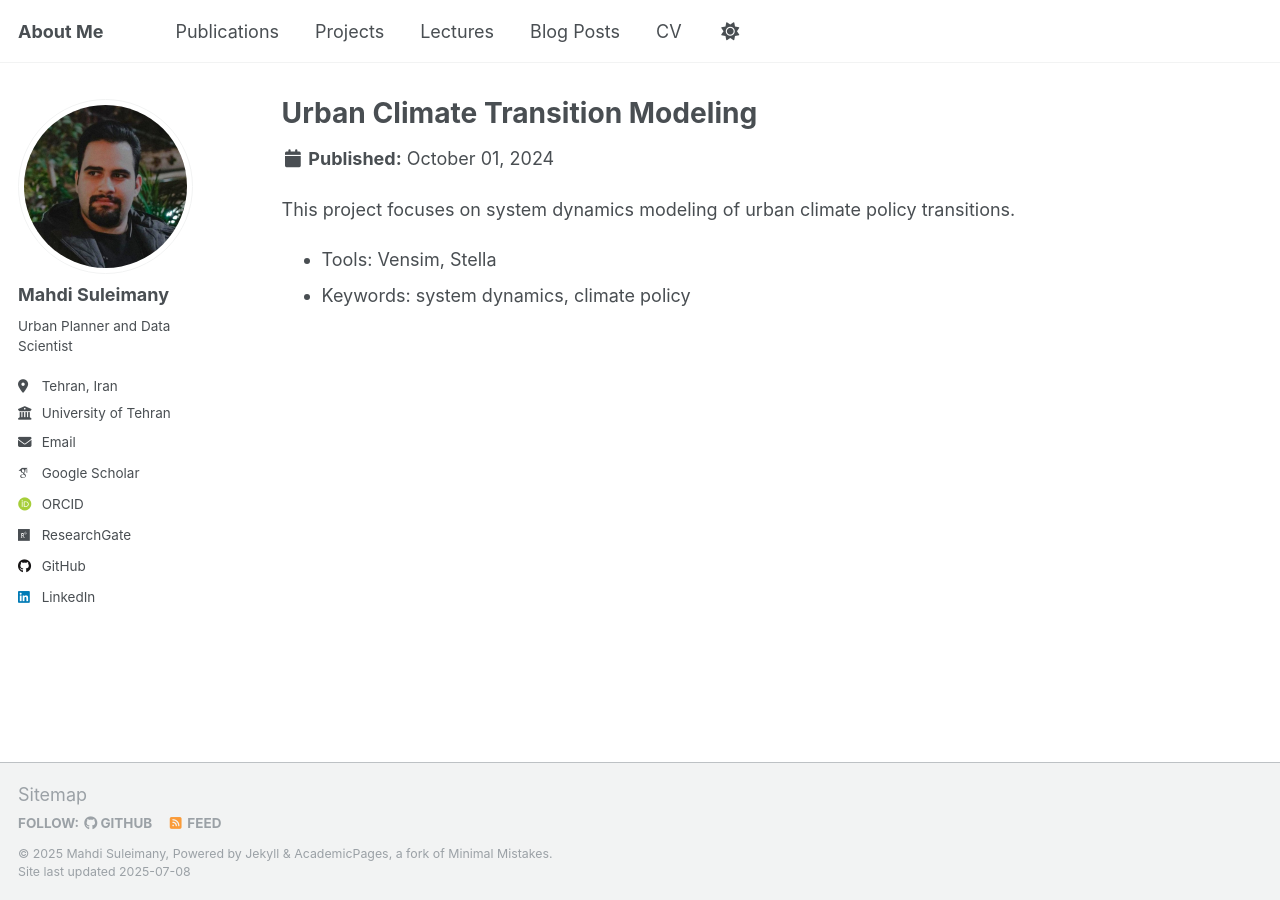
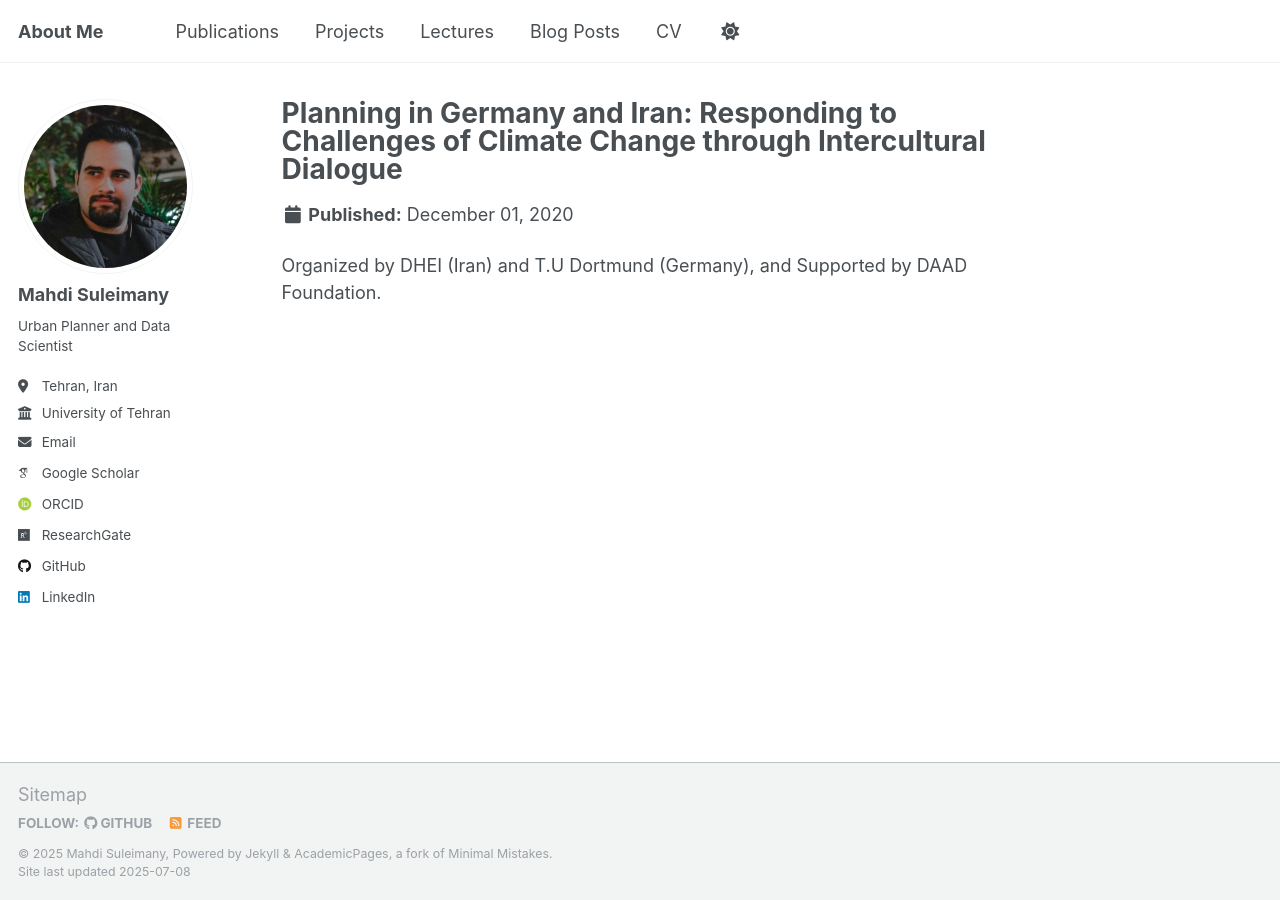
Before and after one commit to mo-soleimani/mo-soleimani.github.io, a Jekyll site: the page built from _projects/P101.md, in a window 1280 px wide. Built offline with Jekyll 4.4.1, drawn with Linux system fonts in a browser that asks for light colours; some web fonts are replaced.

Commit message:
Update P101.md

```diff
--- a/_projects/P101.md
+++ b/_projects/P101.md
@@ -1,12 +1,9 @@
 ---
-title: "Urban Climate Transition Modeling"
-date: 2024-10-01
+title: "Planning in Germany and Iran: Responding to Challenges of Climate Change through Intercultural Dialogue"
+date: 2020-12-01
 layout: single
 collection: teaching
 author_profile: true
 ---
 
-This project focuses on system dynamics modeling of urban climate policy transitions.
-
-- Tools: Vensim, Stella
-- Keywords: system dynamics, climate policy
+Organized by DHEI (Iran) and T.U Dortmund (Germany), and Supported by DAAD Foundation.
```
